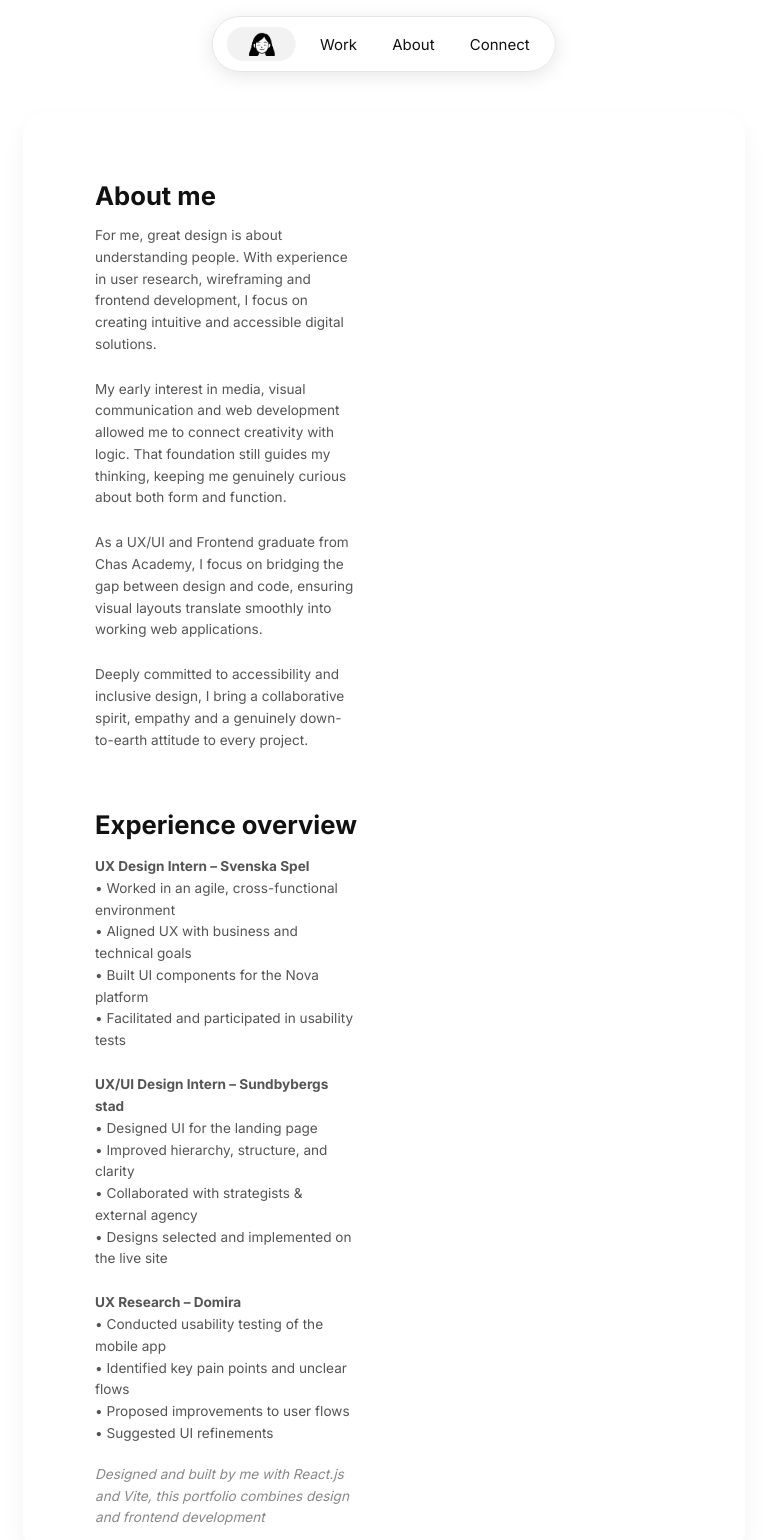
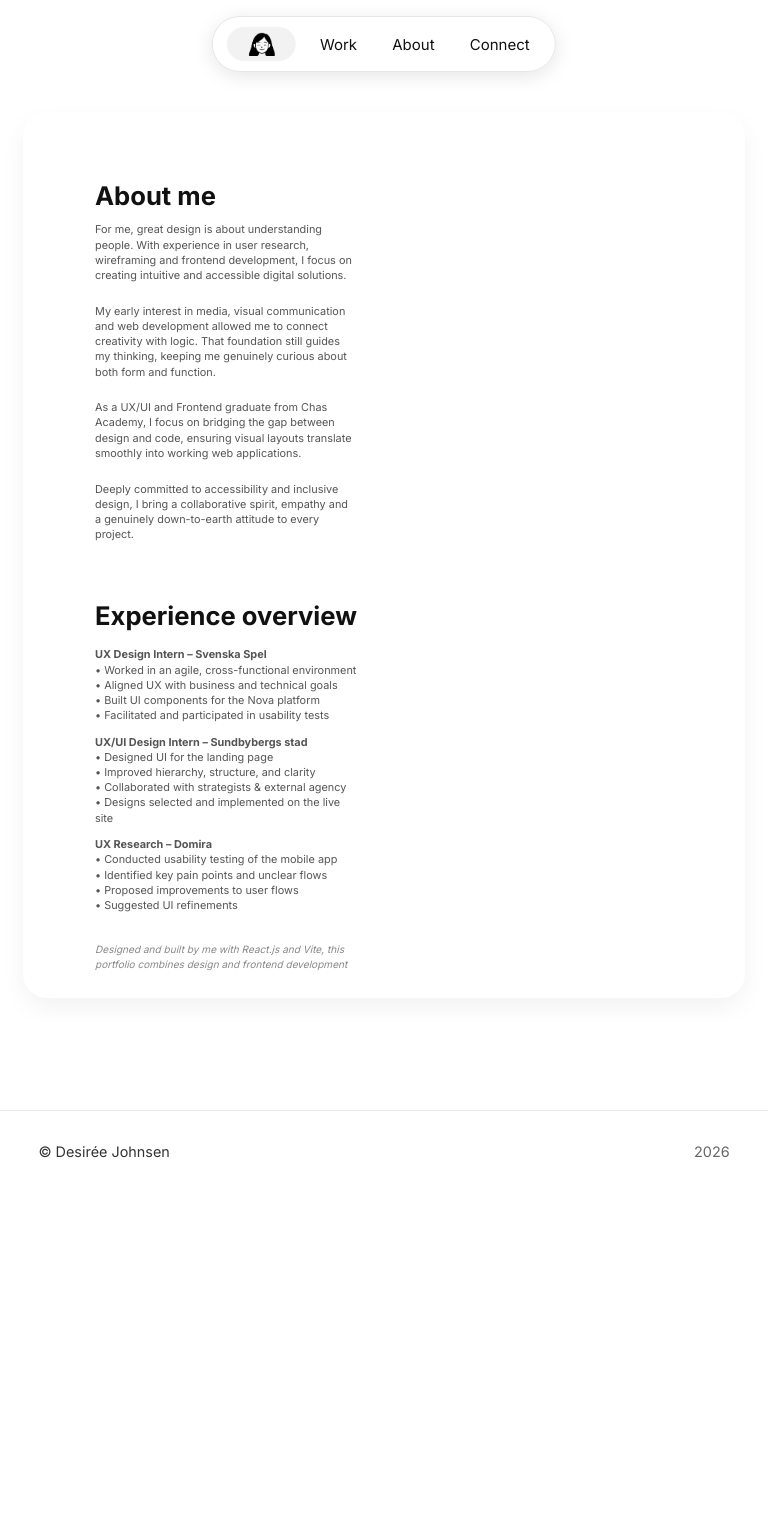
Before and after one commit to desjohnsen/portfolio, a React (Vite) app: page /about in a window 768 px wide. Shown: the top 1540 px of the page. After the commit the page ends 1192 px from the top, so only its background shows below. Built offline with nearby package versions, Linux system fonts and the light colour scheme.

Commit message:
style: refine tablet layout on About page

```diff
--- a/src/styles/About.css
+++ b/src/styles/About.css
@@ -362,6 +362,67 @@
   }
 }
 
+@media (min-width: 768px) and (max-width: 1023px) and (min-height: 501px) {
+  .about-image-wrapper > .about-image {
+    width: 100%;
+    max-width: 220px;
+  }
+
+  .about-image-wrapper .skills-header {
+    margin-top: 3.05rem;
+    margin-bottom: 0.55rem;
+  }
+
+  .about-image-wrapper .skills-header .about-title {
+    font-size: 1.6rem;
+    margin-bottom: 0.65rem;
+  }
+
+  .about-image-wrapper .skills-grid {
+    width: 100%;
+    max-width: 220px;
+    grid-template-columns: 1fr;
+    gap: 0.65rem;
+    margin-inline: auto;
+  }
+
+  .about-image-wrapper .skill-card {
+    width: 100%;
+    max-width: 220px;
+    height: 44px;
+    padding: 0;
+  }
+
+  .about-content > p.about-text:not(.about-signoff) {
+    font-size: 0.68rem;
+    line-height: 1.4;
+  }
+
+  .experience-section > .about-text {
+    max-width: none;
+    margin: 0 0 0.7rem 56px;
+    font-size: 0.68rem;
+    line-height: 1.4;
+  }
+
+  .about-signoff {
+    max-width: none;
+    margin-top: 0.8rem;
+    font-size: 0.63rem;
+    line-height: 1.5;
+    text-align: left;
+  }
+
+  .about-signoff-first-line,
+  .about-signoff-second-line {
+    display: block;
+  }
+
+  .about-signoff-first-line {
+    white-space: nowrap;
+  }
+}
+
 /* Mobile-only visual refresh. Tablet and desktop layouts remain unchanged. */
 @media (max-width: 767px) {
   .about-section {
@@ -605,8 +666,8 @@
   }
 }
 
-/* Keep landscape refinements active across phone widths, including those above the tablet breakpoint. */
-@media (orientation: landscape) and (max-width: 1023px) {
+/* Phone landscape refinements; keep tablet widths on the original tablet layout. */
+@media (orientation: landscape) and (max-height: 500px) {
   .about-signoff {
     width: 100%;
     max-width: 56ch;
```
